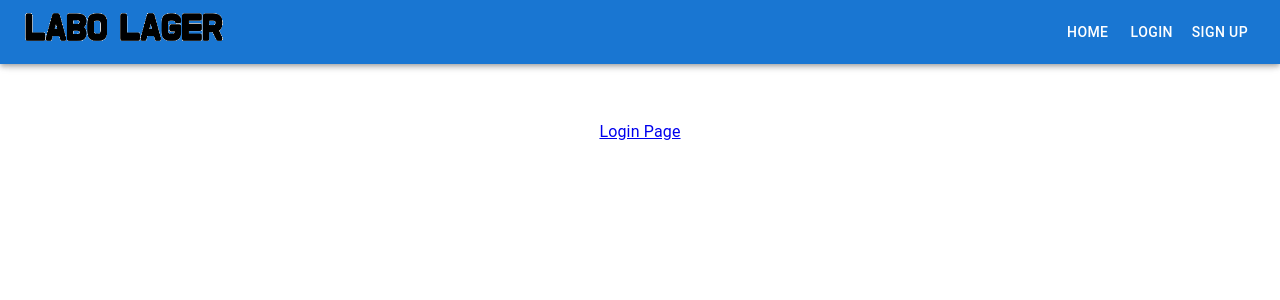
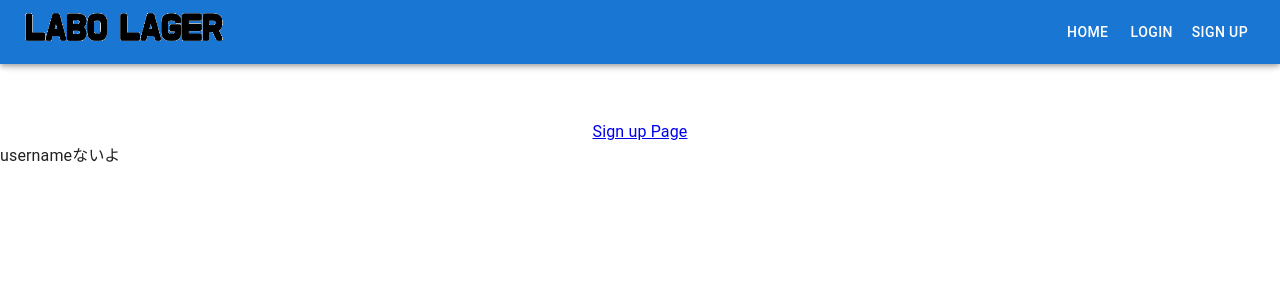
Before and after one commit to roypeco/labo-lager, a Next.js app in the folder front/: page / in a window 1280 px wide. Shown: the top 300 px of the page. Built offline with nearby package versions, Linux system fonts and the light colour scheme.

Commit message:
js-cookieの導入

```diff
--- a/front/package.json
+++ b/front/package.json
@@ -17,10 +17,14 @@
     "@types/node": "^20.12.7",
     "@types/react": "^18.2.79",
     "dayjs": "^1.11.11",
+    "js-cookie": "^3.0.5",
     "next": "^14.2.2",
     "react": "^18.2.0",
     "react-dom": "^18.2.0",
     "recoil": "^0.7.7",
     "typescript": "^5.4.5"
+  },
+  "devDependencies": {
+    "@types/js-cookie": "^3"
   }
 }
--- a/front/src/pages/index.tsx
+++ b/front/src/pages/index.tsx
@@ -1,20 +1,40 @@
-import DrawerAppBar from "@/components/DrawerAppBar";
-import Box from '@mui/material/Box';
-
+import { useEffect, useState } from 'react';
+import Cookies from 'js-cookie';
+import DrawerAppBar from '@/components/DrawerAppBar'; // ここが正しいコンポーネントを指しているか確認してください
+import Box from '@mui/material/Box'; // @mui/material がインストールされていることを確認してください
 
 const Index = () => {
+  const [username, setUsername] = useState<string | null>(null);
+  const [loading, setLoading] = useState(true);
+
+  useEffect(() => {
+    const usernameFromCookie = Cookies.get('username');
+    setUsername(usernameFromCookie || '');
+    setLoading(false);
+  }, []);
+
   return (
     <div>
-			<DrawerAppBar/>
+      <DrawerAppBar />
       <Box
         sx={{
           marginTop: 15,
           display: 'flex',
           flexDirection: 'column',
           alignItems: 'center',
-				}}>
-				<a href="/login">Login Page</a>
+        }}
+      >
+        <a href="/signup">Sign up Page</a>
       </Box>
+      {!loading ? (
+        username ? (
+          <Box>{username}</Box>
+        ) : (
+          <Box>usernameないよ</Box>
+        )
+      ) : (
+        <Box>Loading...</Box>
+      )}
     </div>
   );
 };
```
Also changed, not shown: front/src/hooks/loginState.ts (added, +21 -0 lines), front/src/pages/signup.tsx (renamed from front/src/pages/login.tsx, +11 -5 lines), 1 other file (tests, documents, lock files or other folders). Lines whose indentation alone changed are shown as unchanged.
